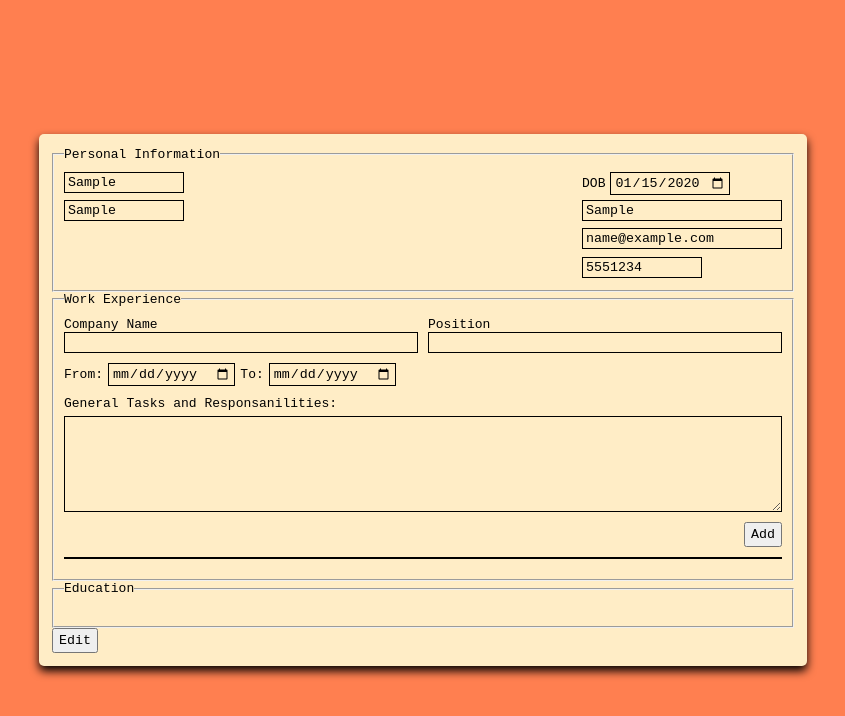
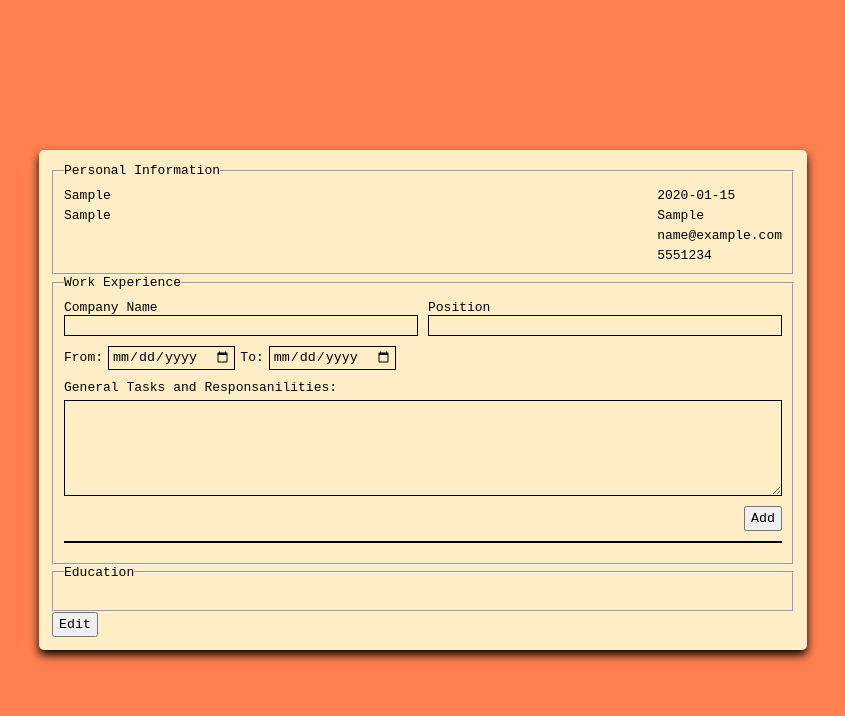
Before and after one commit to tomcoso/cv-application, a React (Create React App) app: page / in a window 1280 px wide. Both pictures are taken after typing "Sample", "Sample", "2020-01-15", "Sample", "name@example.com", "5551234" into the empty fields and a click on the button "Submit". Shown: the top 716 px of the page, without its empty margins (217-1062 px from the left). Built offline with nearby package versions, Linux system fonts and the light colour scheme.

Commit message:
implement edit functionality on Personal

```diff
--- a/src/components/Personal.js
+++ b/src/components/Personal.js
@@ -1,39 +1,124 @@
 import React from "react";
 
 class Personal extends React.Component {
+  constructor(props) {
+    super(props);
+
+    this.state = {
+      stateFirst: "",
+      stateLast: "",
+      dateOfBirth: "",
+      stateAddress: "",
+      stateEmail: "",
+      statePhone: "",
+    };
+
+    this.update = this.update.bind(this);
+  }
+
+  update(e) {
+    for (let each in this.state) {
+      if (e.target.id === each) {
+        let st = this.state;
+        let change = {};
+        change[each] = e.target.value;
+        let newSt = Object.assign(st, change);
+        this.setState(newSt);
+      }
+    }
+  }
+
   render() {
     return (
       <fieldset id="personal-info">
         <legend>Personal Information</legend>
 
         <div id="first-name">
-          {/* <label htmlFor="first-name">First Name</label> */}
-          <input type="text" placeholder="First Name" />
+          {this.props.mode === "edit" ? (
+            <input
+              id="stateFirst"
+              type="text"
+              placeholder="First Name"
+              value={this.state.stateFirst}
+              onChange={this.update}
+            />
+          ) : (
+            <span>{this.state.stateFirst}</span>
+          )}
         </div>
 
         <div id="last-name">
-          {/* <label htmlFor="last-name">Last Name</label> */}
-          <input type="text" placeholder="Last Name" />
+          {this.props.mode === "edit" ? (
+            <input
+              id="stateLast"
+              type="text"
+              placeholder="Last Name"
+              value={this.state.stateLast}
+              onChange={this.update}
+            />
+          ) : (
+            <span>{this.state.stateLast}</span>
+          )}
         </div>
 
         <div id="dob">
-          <label htmlFor="date-of-birth">DOB</label>
-          <input type="date" id="date-of-birth" min="16" max="100" />
+          {this.props.mode === "edit" ? (
+            <div>
+              <label htmlFor="date-of-birth">DOB</label>
+              <input
+                type="date"
+                id="dateOfBirth"
+                min="16"
+                max="100"
+                value={this.state.dateOfBirth}
+                onChange={this.update}
+              />
+            </div>
+          ) : (
+            <span>{this.state.dateOfBirth}</span>
+          )}
         </div>
 
         <div id="address">
-          {/* <label htmlFor="address">Address</label> */}
-          <input type="text" placeholder="Home Address" />
+          {this.props.mode === "edit" ? (
+            <input
+              type="text"
+              placeholder="Home Address"
+              id="stateAddress"
+              value={this.state.stateAddress}
+              onChange={this.update}
+            />
+          ) : (
+            <span>{this.state.stateAddress}</span>
+          )}
         </div>
 
         <div id="email">
-          {/* <label htmlFor="email">E-mail</label> */}
-          <input type="email" placeholder="E-mail" />
+          {this.props.mode === "edit" ? (
+            <input
+              type="email"
+              placeholder="E-mail"
+              id="stateEmail"
+              value={this.state.stateEmail}
+              onChange={this.update}
+            />
+          ) : (
+            <span>{this.state.stateEmail}</span>
+          )}
         </div>
 
         <div id="phone-number">
-          {/* <label htmlFor="phone-number">Phone Number</label> */}
-          <input type="tel" placeholder="Phone Number" />
+          {this.props.mode === "edit" ? (
+            <input
+              type="tel"
+              placeholder="Phone Number"
+              id="statePhone"
+              value={this.state.statePhone}
+              onChange={this.update}
+            />
+          ) : (
+            <span>{this.state.statePhone}</span>
+          )}
         </div>
       </fieldset>
     );
```
